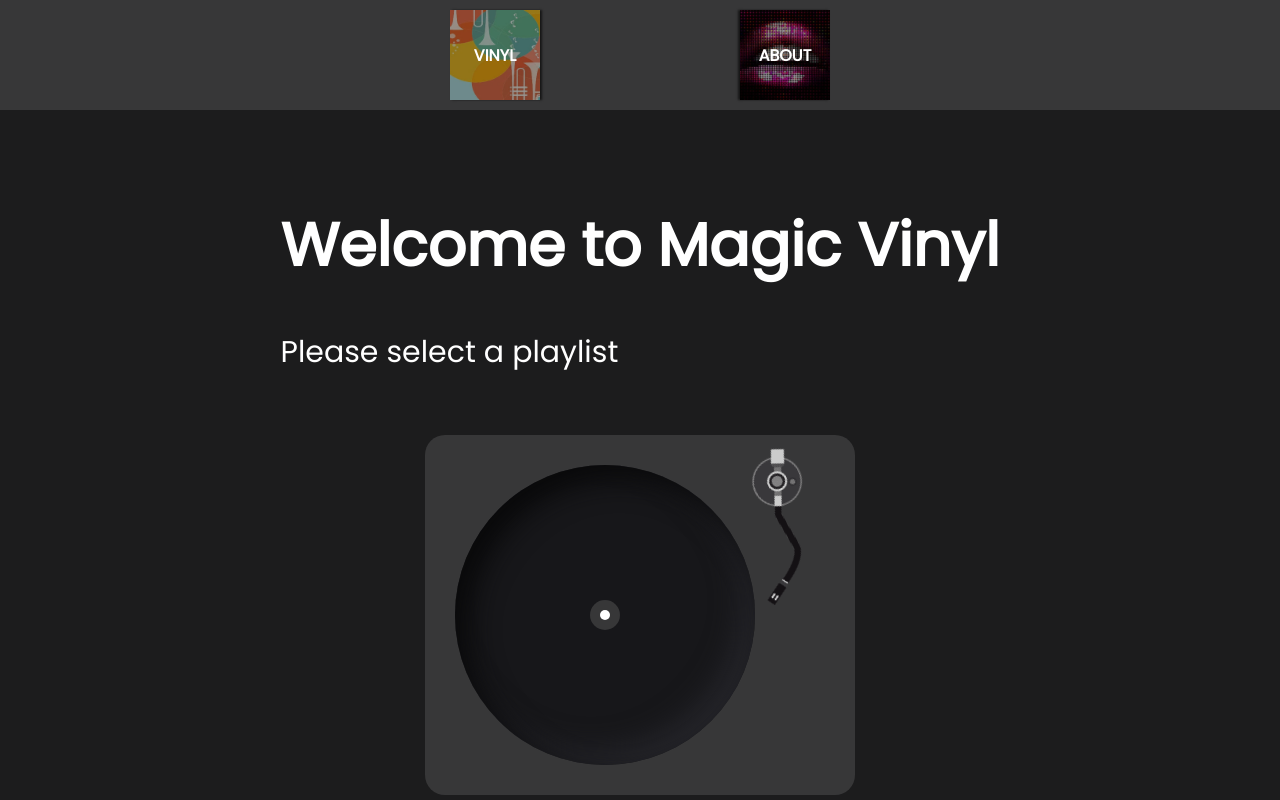
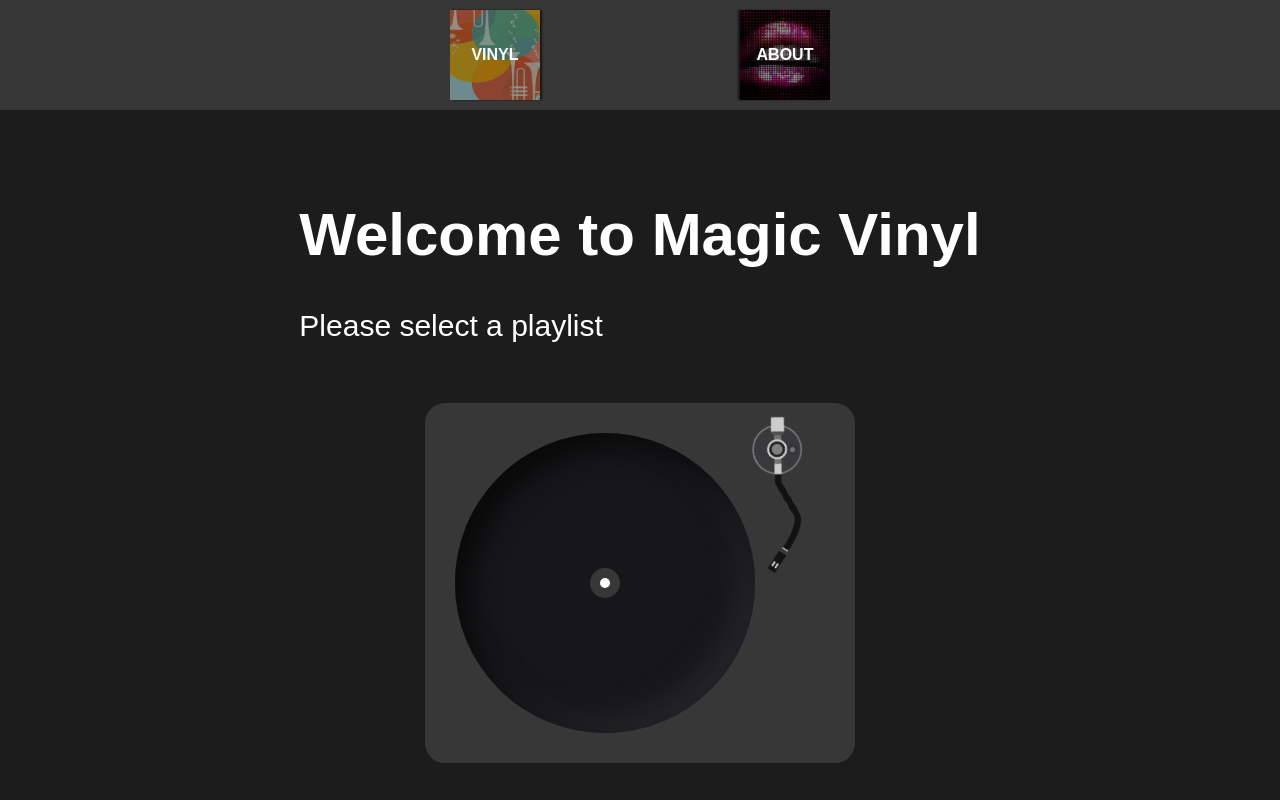
Before and after one commit to MakiaV/magic-vinyl-music-player, a Next.js app: page / in a window 1280 px wide. Shown: the top 800 px of the page. Built offline with nearby package versions, Linux system fonts and the light colour scheme.

Commit message:
add new font-family 2

```diff
--- a/styles/globals.css
+++ b/styles/globals.css
@@ -1,4 +1,4 @@
-@import url("https://fonts.googleapis.com/css2?family=Poppins&display=swap");
+/* @import url("https://fonts.googleapis.com/css2?family=Poppins&display=swap"); */
 body,
 html {
 	margin: 0;
```
